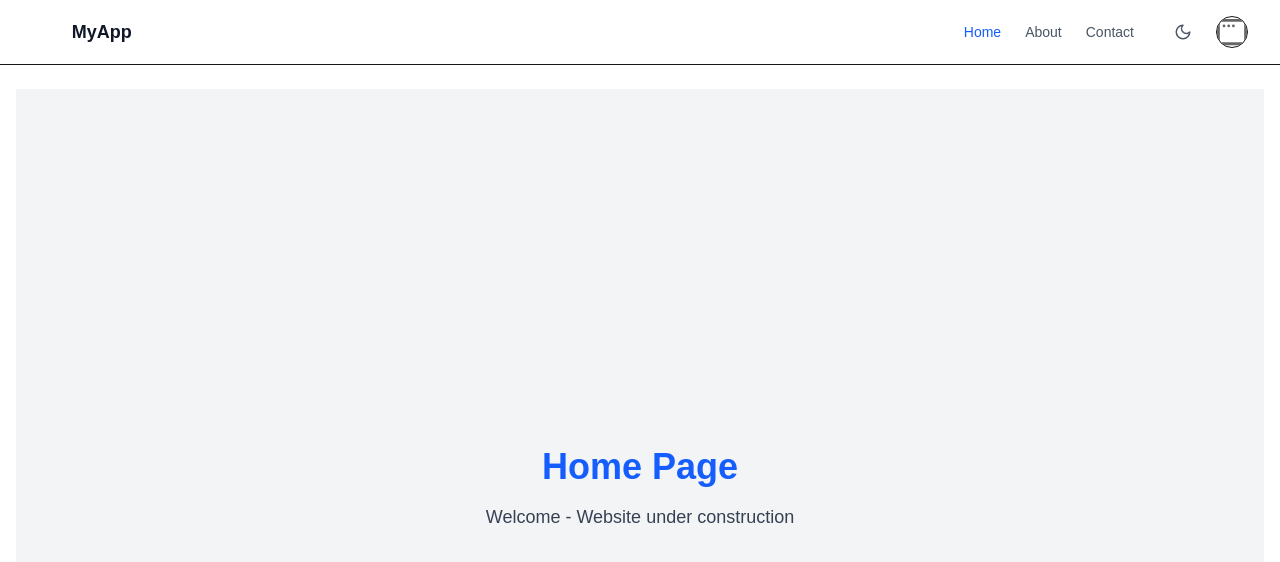
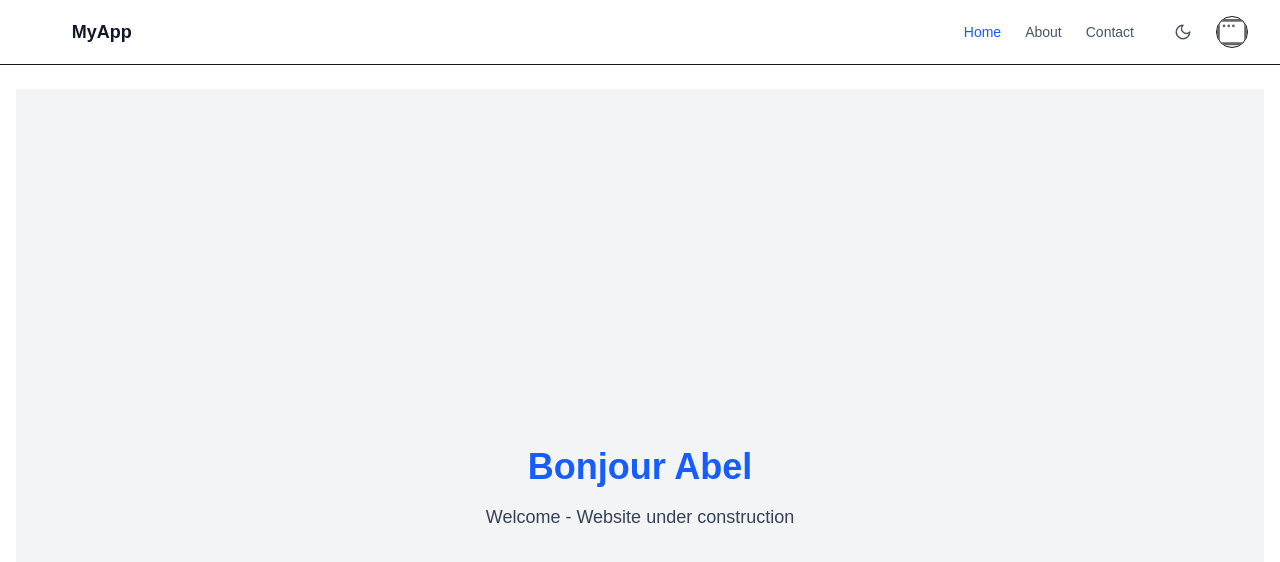
Before and after one commit to Datav1nci/Project1, a Next.js app in the folder my-app/: page / in a window 1280 px wide. Shown: the top 562 px of the page. Built offline with nearby package versions, Linux system fonts and the light colour scheme.

Commit message:
Bonjour Abel

```diff
--- a/my-app/src/app/page.tsx
+++ b/my-app/src/app/page.tsx
@@ -2,7 +2,7 @@ export default function Home() {
   return (
     <main className="min-h-screen flex flex-col items-center justify-center bg-gray-100 p-6">
       <h1 className="text-4xl font-bold text-blue-600 mb-4">
-        Home Page
+        Bonjour Abel
       </h1>
       <p className="text-lg text-gray-700">
         Welcome - Website under construction
```
